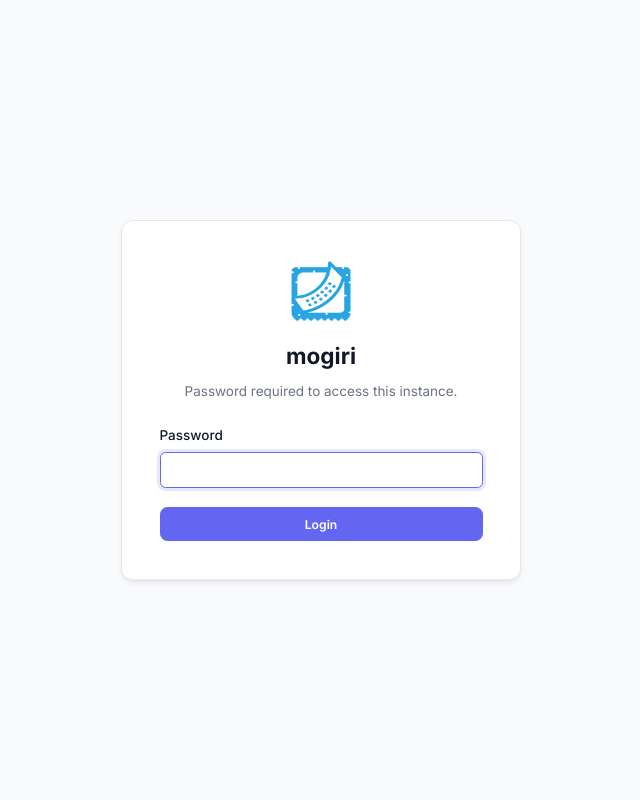
After one commit to denzow/mogiri, a Flask app: page /login in a window 1280 px wide. The commit adds this page. Shown: the whole page, without its empty margins (319-959 px from the left). Run offline with Flask 3, Linux system fonts and the light colour scheme; parts of the project's set-up code (start-up, migrations or seed data) failed here and were passed over.

Commit message:
Add security features: CSRF protection, API token auth, and password login
- CSRF: Flask-WTF CSRFProtect on all Web UI mutations, htmx/fetch headers
- API auth: auto-generated Bearer token (~/.mogiri/api_token), mogiricli auto-reads
- Password: session-based login for Web UI (auth.password / MOGIRI_PASSWORD)
- Block --host 0.0.0.0 without password configured
- SECURITY.md documenting trust model and protections
- README warnings for non-localhost binding

Co-Authored-By: Claude Opus 4.6 (1M context) <noreply@anthropic.com>

```diff
--- a/pyproject.toml
+++ b/pyproject.toml
@@ -11,6 +11,7 @@ dependencies = [
     "pyyaml>=6.0",
     "flask-migrate>=4.0",
     "slack-sdk>=3.27",
+    "flask-wtf>=1.2",
 ]
 
 [project.optional-dependencies]
--- a/src/mogiri/routes/__init__.py
+++ b/src/mogiri/routes/__init__.py
@@ -1,4 +1,7 @@
+from flask import redirect, request, session, url_for
+
 from mogiri.routes.api import bp as api_bp
+from mogiri.routes.auth import bp as auth_bp
 from mogiri.routes.chains import bp as chains_bp
 from mogiri.routes.dashboard import bp as dashboard_bp
 from mogiri.routes.executions import bp as executions_bp
@@ -7,9 +10,29 @@ from mogiri.routes.settings import bp as settings_bp
 
 
 def register_routes(app):
+    app.register_blueprint(auth_bp)
     app.register_blueprint(dashboard_bp)
     app.register_blueprint(jobs_bp)
     app.register_blueprint(executions_bp)
     app.register_blueprint(chains_bp)
     app.register_blueprint(settings_bp)
     app.register_blueprint(api_bp)
+
+    @app.before_request
+    def require_password():
+        """Redirect to login page if password is configured."""
+        password = app.config.get("AUTH_PASSWORD")
+        if not password:
+            return
+
+        # Skip for API (protected by Bearer token), login, static
+        if request.endpoint and (
+            request.endpoint.startswith("api.")
+            or request.endpoint in ("auth.login", "auth.logout", "static")
+        ):
+            return
+
+        if not session.get("authenticated"):
+            return redirect(
+                url_for("auth.login", next=request.url)
+            )
--- a/src/mogiri/routes/api.py
+++ b/src/mogiri/routes/api.py
@@ -1,7 +1,7 @@
 import json
 import threading
 
-from flask import Blueprint, jsonify, request
+from flask import Blueprint, current_app, jsonify, request
 
 from mogiri.models import Execution, Job, Setting, Workflow, db
 from mogiri.scheduler import (
@@ -16,6 +16,25 @@ from mogiri.scheduler import (
 )
 
 bp = Blueprint("api", __name__, url_prefix="/api")
+
+
+@bp.before_request
+def require_api_token():
+    """Check Bearer token on all API requests when auth is enabled."""
+    if not current_app.config.get("AUTH_ENABLED", True):
+        return
+    expected = current_app.config.get("API_TOKEN")
+    if not expected:
+        return
+    auth_header = request.headers.get("Authorization", "")
+    if auth_header.startswith("Bearer "):
+        token = auth_header[7:].strip()
+        if token == expected:
+            return
+    return jsonify({
+        "error": "Authentication required."
+        " Provide Authorization: Bearer <token> header.",
+    }), 401
 
 
 def _job_to_dict(job):
--- /dev/null
+++ b/src/mogiri/routes/auth.py
@@ -0,0 +1,30 @@
+from flask import (
+    Blueprint,
+    current_app,
+    redirect,
+    render_template,
+    request,
+    session,
+    url_for,
+)
+
+bp = Blueprint("auth", __name__)
+
+
+@bp.route("/login", methods=["GET", "POST"])
+def login():
+    if request.method == "POST":
+        password = request.form.get("password", "")
+        expected = current_app.config.get("AUTH_PASSWORD", "")
+        if password == expected:
+            session["authenticated"] = True
+            next_url = request.args.get("next", url_for("dashboard.index"))
+            return redirect(next_url)
+        return render_template("login.html", error="Password is incorrect.")
+    return render_template("login.html", error=None)
+
+
+@bp.route("/logout", methods=["POST"])
+def logout():
+    session.pop("authenticated", None)
+    return redirect(url_for("auth.login"))
--- a/src/mogiri/templates/jobs/form.html
+++ b/src/mogiri/templates/jobs/form.html
@@ -390,7 +390,10 @@ async function sendChatMessage() {
     try {
         const resp = await fetch('{{ url_for("jobs.ai_chat") }}', {
             method: 'POST',
-            headers: { 'Content-Type': 'application/json' },
+            headers: {
+                'Content-Type': 'application/json',
+                'X-CSRFToken': document.querySelector('meta[name="csrf-token"]').content,
+            },
             body: JSON.stringify({
                 message: message,
                 command_type: getCommandType(),
--- /dev/null
+++ b/src/mogiri/templates/login.html
@@ -0,0 +1,102 @@
+<!DOCTYPE html>
+<html lang="ja">
+<head>
+    <meta charset="UTF-8">
+    <meta name="viewport" content="width=device-width, initial-scale=1.0">
+    <title>Login - mogiri</title>
+    <meta name="csrf-token" content="{{ csrf_token() }}">
+    <link rel="icon" href="{{ url_for('static', filename='favicon.ico') }}" type="image/x-icon">
+    <link rel="preconnect" href="https://fonts.googleapis.com">
+    <link rel="preconnect" href="https://fonts.gstatic.com" crossorigin>
+    <link href="https://fonts.googleapis.com/css2?family=Inter:wght@400;500;600;700&display=swap" rel="stylesheet">
+    <link rel="stylesheet" href="{{ url_for('static', filename='style.css') }}">
+    <style>
+        .login-container {
+            display: flex;
+            justify-content: center;
+            align-items: center;
+            min-height: 100vh;
+            background: var(--color-bg);
+        }
+        .login-card {
+            background: var(--color-surface);
+            border: 1px solid var(--color-border);
+            border-radius: var(--radius-lg);
+            box-shadow: var(--shadow-md);
+            padding: 2.5rem;
+            width: 100%;
+            max-width: 400px;
+        }
+        .login-card h1 {
+            font-size: 1.5rem;
+            margin-bottom: 0.5rem;
+            text-align: center;
+        }
+        .login-card p {
+            color: var(--color-text-secondary);
+            text-align: center;
+            margin-bottom: 1.5rem;
+            font-size: 0.9rem;
+        }
+        .login-card .form-group {
+            margin-bottom: 1.25rem;
+        }
+        .login-card label {
+            display: block;
+            font-weight: 500;
+            margin-bottom: 0.35rem;
+            font-size: 0.9rem;
+        }
+        .login-card input[type="password"] {
+            width: 100%;
+            padding: 0.6rem 0.75rem;
+            border: 1px solid var(--color-border);
+            border-radius: var(--radius-sm);
+            font-size: 0.95rem;
+        }
+        .login-card input[type="password"]:focus {
+            outline: none;
+            border-color: var(--color-primary);
+            box-shadow: 0 0 0 3px rgba(99, 102, 241, 0.15);
+        }
+        .login-card .btn {
+            width: 100%;
+        }
+        .login-error {
+            color: var(--color-error);
+            background: var(--color-error-bg);
+            border: 1px solid var(--color-error-border);
+            border-radius: var(--radius-sm);
+            padding: 0.5rem 0.75rem;
+            margin-bottom: 1rem;
+            font-size: 0.85rem;
+        }
+        .login-logo {
+            display: block;
+            margin: 0 auto 1rem;
+            width: 64px;
+            height: 64px;
+        }
+    </style>
+</head>
+<body>
+    <div class="login-container">
+        <div class="login-card">
+            <img src="{{ url_for('static', filename='logo.png') }}" alt="mogiri" class="login-logo">
+            <h1>mogiri</h1>
+            <p>Password required to access this instance.</p>
+            {% if error %}
+            <div class="login-error">{{ error }}</div>
+            {% endif %}
+            <form method="post">
+                <input type="hidden" name="csrf_token" value="{{ csrf_token() }}">
+                <div class="form-group">
+                    <label for="password">Password</label>
+                    <input type="password" id="password" name="password" autofocus required>
+                </div>
+                <button type="submit" class="btn btn-primary">Login</button>
+            </form>
+        </div>
+    </div>
+</body>
+</html>
```
Also changed, not shown: SECURITY.md (added, +53 -0 lines), src/mogiri/__init__.py (+10 -1 lines), src/mogiri/cli.py (+17 -0 lines), src/mogiri/config.py (+23 -0 lines), src/mogiri/mogiricli.py (+20 -3 lines), src/mogiri/routes/chains.py (+34 -3 lines), src/mogiri/templates/base.html (+8 -1 lines), src/mogiri/templates/chains/editor.html (+9 -4 lines), tests/conftest.py (+2 -0 lines), tests/test_api_auth.py (added, +66 -0 lines), tests/test_auth_password.py (added, +95 -0 lines), tests/test_csrf.py (added, +56 -0 lines), README.md, 1 other file.
